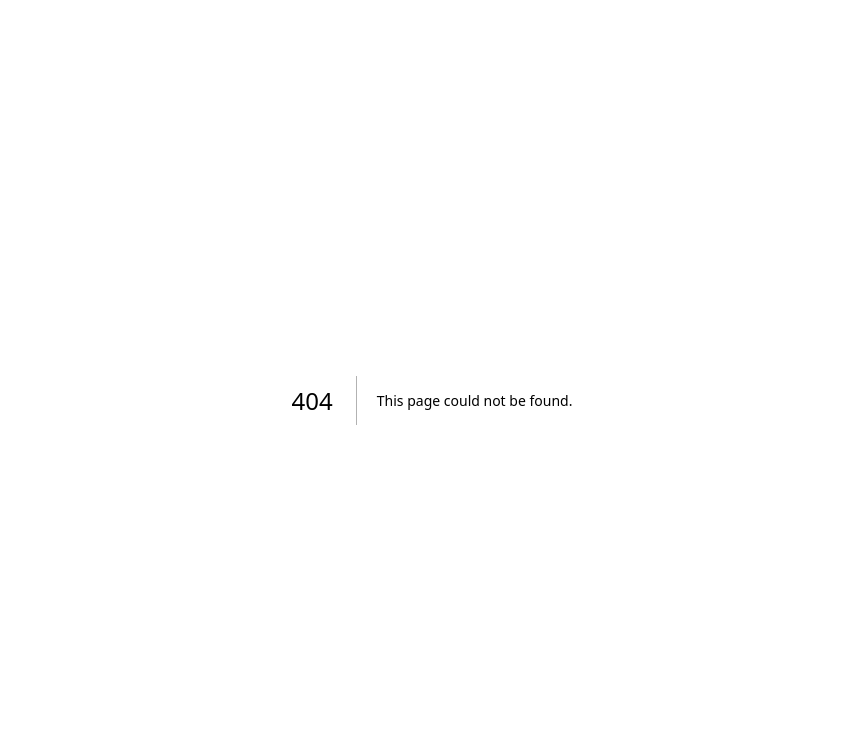
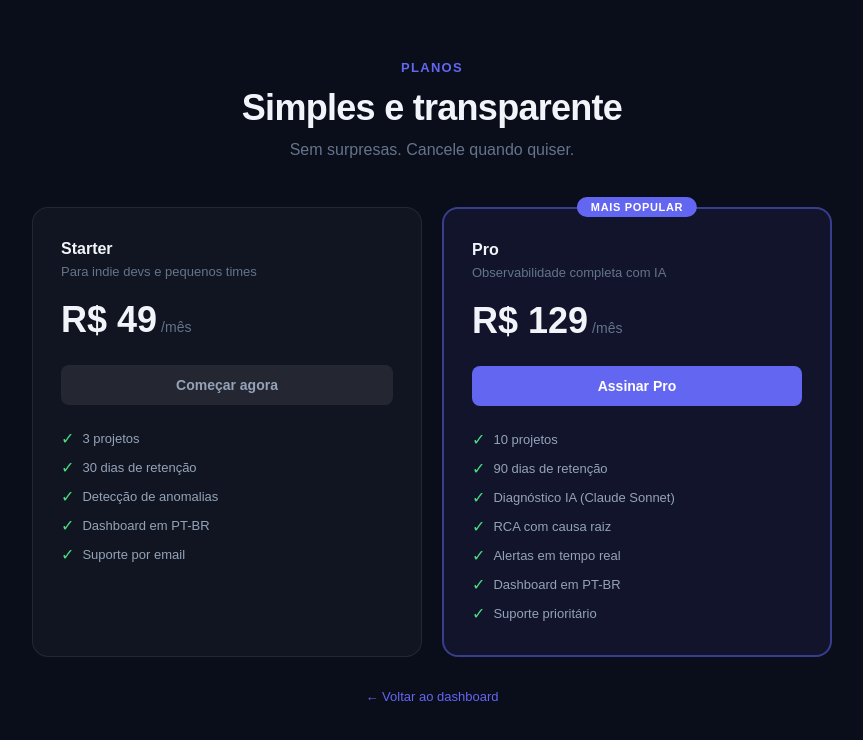
Before and after one commit to taleshack-prog/Health-System-IA, a Next.js app: page /pricing in a window 1280 px wide. Before the commit this address had no page. Shown: the top 740 px of the page, without its empty margins (208-1071 px from the left). Built offline with nearby package versions, Linux system fonts and the light colour scheme.

Commit message:
feat: billing Stripe — checkout, webhook e pagina de precos

```diff
--- /dev/null
+++ b/src/app/pricing/page.tsx
@@ -0,0 +1,136 @@
+"use client"
+import { useState } from "react"
+import { useRouter } from "next/navigation"
+
+const PLANS = [
+  {
+    id: "starter",
+    name: "Starter",
+    price: "R$ 49",
+    period: "/mês",
+    description: "Para indie devs e pequenos times",
+    features: [
+      "3 projetos",
+      "30 dias de retenção",
+      "Detecção de anomalias",
+      "Dashboard em PT-BR",
+      "Suporte por email",
+    ],
+    cta: "Começar agora",
+    highlighted: false,
+  },
+  {
+    id: "pro",
+    name: "Pro",
+    price: "R$ 129",
+    period: "/mês",
+    description: "Observabilidade completa com IA",
+    features: [
+      "10 projetos",
+      "90 dias de retenção",
+      "Diagnóstico IA (Claude Sonnet)",
+      "RCA com causa raiz",
+      "Alertas em tempo real",
+      "Dashboard em PT-BR",
+      "Suporte prioritário",
+    ],
+    cta: "Assinar Pro",
+    highlighted: true,
+  },
+]
+
+export default function PricingPage() {
+  const router = useRouter()
+  const [loading, setLoading] = useState<string | null>(null)
+
+  async function handleSubscribe(planId: string) {
+    setLoading(planId)
+    const res = await fetch("/api/stripe/checkout", {
+      method: "POST",
+      headers: { "Content-Type": "application/json" },
+      body: JSON.stringify({ plan: planId }),
+    })
+    const data = await res.json()
+    if (data.data?.url) {
+      window.location.href = data.data.url
+    } else if (data.error?.message === "Nao autenticado") {
+      router.push("/login")
+    }
+    setLoading(null)
+  }
+
+  return (
+    <div style={{ minHeight: "100vh", background: "#0a0e1a", color: "#e2e8f0", fontFamily: "sans-serif", padding: "60px 24px" }}>
+      <div style={{ maxWidth: 800, margin: "0 auto" }}>
+
+        <div style={{ textAlign: "center", marginBottom: 48 }}>
+          <div style={{ fontSize: 13, color: "#6366f1", fontWeight: 600, textTransform: "uppercase", letterSpacing: "0.1em", marginBottom: 12 }}>
+            Planos
+          </div>
+          <h1 style={{ fontSize: 36, fontWeight: 800, color: "#f1f5f9", margin: "0 0 12px", letterSpacing: "-0.02em" }}>
+            Simples e transparente
+          </h1>
+          <p style={{ fontSize: 16, color: "#64748b", margin: 0 }}>
+            Sem surpresas. Cancele quando quiser.
+          </p>
+        </div>
+
+        <div style={{ display: "grid", gridTemplateColumns: "1fr 1fr", gap: 20 }}>
+          {PLANS.map(plan => (
+            <div key={plan.id} style={{
+              background: plan.highlighted ? "rgba(99,102,241,0.08)" : "rgba(255,255,255,0.03)",
+              border: plan.highlighted ? "2px solid rgba(99,102,241,0.5)" : "1px solid rgba(255,255,255,0.08)",
+              borderRadius: 16, padding: "32px 28px",
+              position: "relative",
+            }}>
+              {plan.highlighted && (
+                <div style={{
+                  position: "absolute", top: -12, left: "50%", transform: "translateX(-50%)",
+                  background: "#6366f1", color: "#fff", fontSize: 11, fontWeight: 700,
+                  padding: "4px 14px", borderRadius: 20, textTransform: "uppercase", letterSpacing: "0.06em",
+                }}>
+                  Mais popular
+                </div>
+              )}
+
+              <div style={{ fontSize: 16, fontWeight: 700, color: "#f1f5f9", marginBottom: 6 }}>{plan.name}</div>
+              <div style={{ fontSize: 13, color: "#64748b", marginBottom: 20 }}>{plan.description}</div>
+
+              <div style={{ display: "flex", alignItems: "baseline", gap: 4, marginBottom: 24 }}>
+                <span style={{ fontSize: 36, fontWeight: 800, color: "#f1f5f9" }}>{plan.price}</span>
+                <span style={{ fontSize: 14, color: "#64748b" }}>{plan.period}</span>
+              </div>
+
+              <button
+                onClick={() => handleSubscribe(plan.id)}
+                disabled={loading === plan.id}
+                style={{
+                  width: "100%", padding: "12px", borderRadius: 8, border: "none",
+                  background: plan.highlighted ? "#6366f1" : "rgba(255,255,255,0.08)",
+                  color: plan.highlighted ? "#fff" : "#94a3b8",
+                  fontSize: 14, fontWeight: 600, cursor: "pointer", marginBottom: 24,
+                  opacity: loading === plan.id ? 0.7 : 1,
+                }}
+              >
+                {loading === plan.id ? "Redirecionando..." : plan.cta}
+              </button>
+
+              <div style={{ display: "flex", flexDirection: "column", gap: 10 }}>
+                {plan.features.map(f => (
+                  <div key={f} style={{ display: "flex", alignItems: "center", gap: 8, fontSize: 13, color: "#94a3b8" }}>
+                    <span style={{ color: "#4ade80", fontSize: 16 }}>✓</span>
+                    {f}
+                  </div>
+                ))}
+              </div>
+            </div>
+          ))}
+        </div>
+
+        <div style={{ textAlign: "center", marginTop: 32, fontSize: 13, color: "#475569" }}>
+          <a href="/dashboard" style={{ color: "#6366f1", textDecoration: "none" }}>← Voltar ao dashboard</a>
+        </div>
+      </div>
+    </div>
+  )
+}
```
Also changed, not shown: package.json (+8 -6 lines), src/app/api/stripe/checkout/route.ts (added, +41 -0 lines), src/app/api/stripe/webhook/route.ts (added, +44 -0 lines), src/lib/stripe.ts (added, +20 -0 lines), 1 other file (tests, documents, lock files or other folders).
